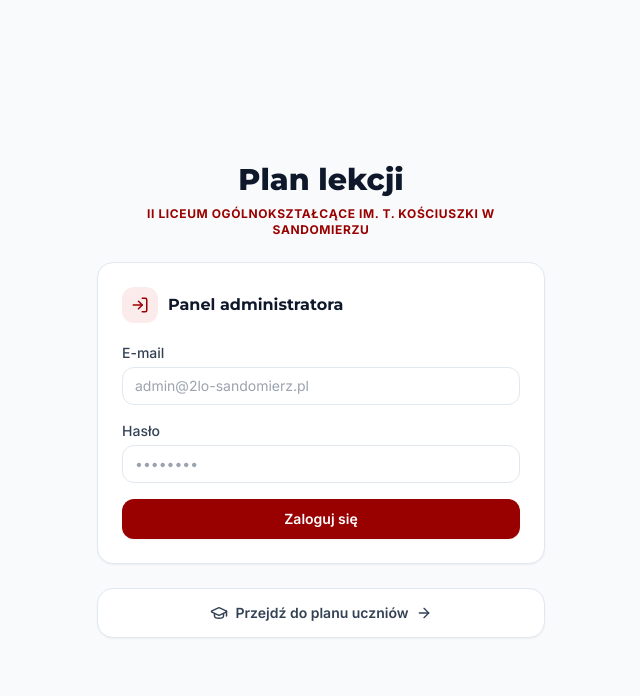
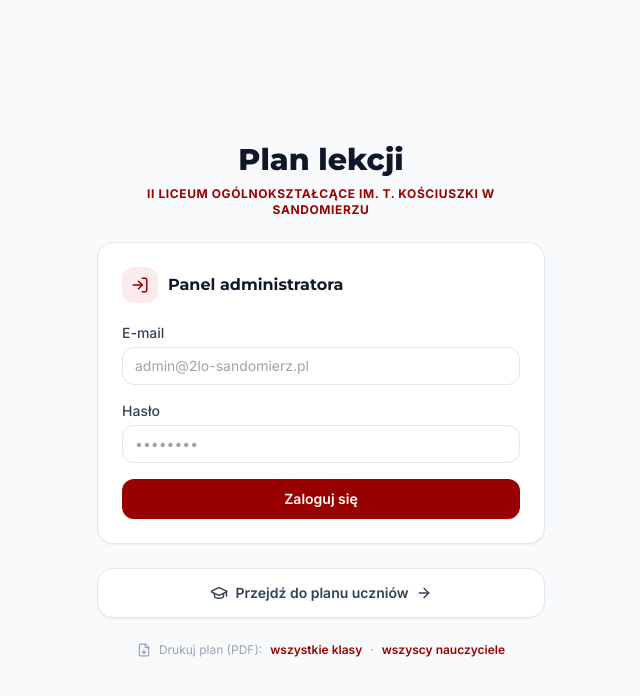
Before and after one commit to zbigniewpow/Planer_2LO, a React (Vite) app: page / in a window 1280 px wide. Shown: the top 696 px of the page, without its empty margins (319-959 px from the left). Built offline with nearby package versions, Linux system fonts and the light colour scheme.

Commit message:
Update Home.jsx

```diff
--- a/src/pages/Home.jsx
+++ b/src/pages/Home.jsx
@@ -1,6 +1,6 @@
 import { useState } from 'react'
 import { useNavigate, Link } from 'react-router-dom'
-import { LogIn, GraduationCap, ArrowRight } from 'lucide-react'
+import { LogIn, GraduationCap, ArrowRight, FileDown } from 'lucide-react'
 import { useAuth } from '../context/AuthContext'
 
 export default function Home() {
@@ -94,6 +94,21 @@ export default function Home() {
           Przejdź do planu uczniów
           <ArrowRight size={16} />
         </Link>
+
+        <div className="flex items-center justify-center gap-2 text-xs text-slate-400">
+          <FileDown size={14} />
+          <span>Drukuj plan (PDF):</span>
+          <Link to="/drukuj/klasy" className="font-semibold text-brand-500 transition hover:text-brand-600 hover:underline">
+            wszystkie klasy
+          </Link>
+          <span>·</span>
+          <Link
+            to="/drukuj/nauczyciele"
+            className="font-semibold text-brand-500 transition hover:text-brand-600 hover:underline"
+          >
+            wszyscy nauczyciele
+          </Link>
+        </div>
       </div>
     </div>
   )
```
